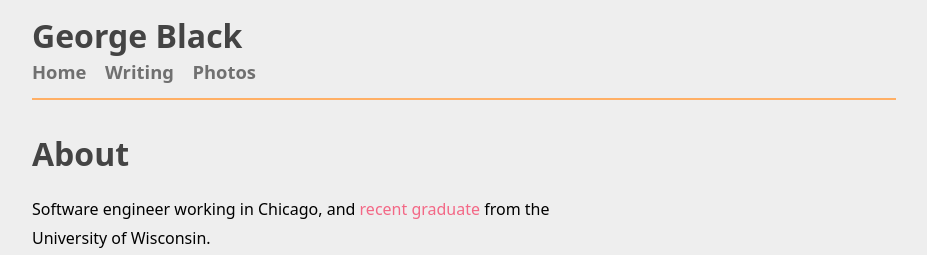
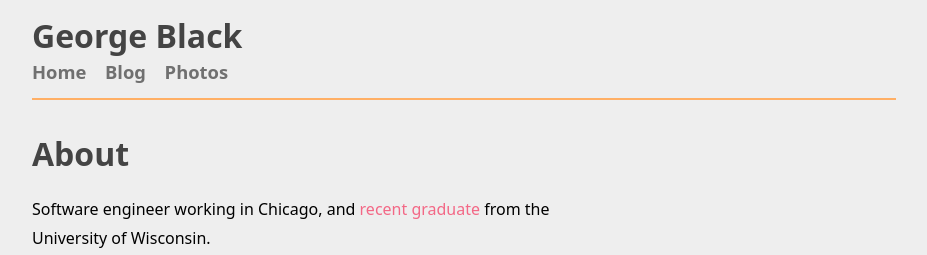
Before and after one commit to georgemblack/web, a Jekyll site: the page built from src/about.md, in a window 1280 px wide. Shown: the top 255 px of the page, without its empty margins (176-1103 px from the left). Built offline with Jekyll 4.4.1, drawn with Linux system fonts in a browser that asks for light colours; Markdown is read by kramdown in place of the engine named in the settings.

Commit message:
Rename writing page to blog

```diff
--- a/src/_data/navigation.yml
+++ b/src/_data/navigation.yml
@@ -1,8 +1,8 @@
 pages:
 - title: Home
   url: /
-- title: Writing
-  url: /writing/
+- title: Blog
+  url: /blog/
   new_window: false
 - title: Photos
   url: https://photos.georgeblack.me
--- /dev/null
+++ b/src/blog.md
@@ -0,0 +1,4 @@
+---
+title: Blog
+layout: blog
+---
--- a/src/writing.md
+++ /dev/null
@@ -1,4 +0,0 @@
----
-title: Writing
-layout: writing
----
```
Also changed, not shown: src/_layouts/blog.html (renamed from src/_layouts/writing.html).
